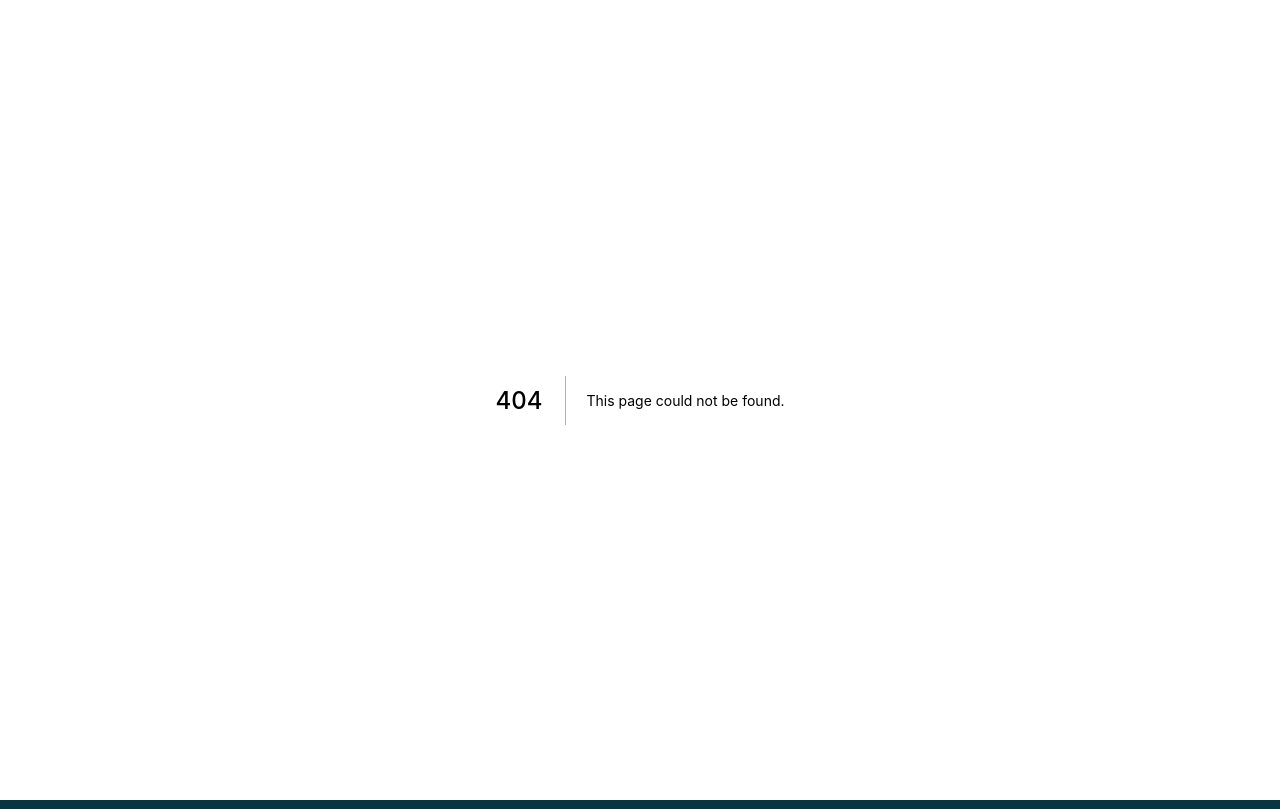
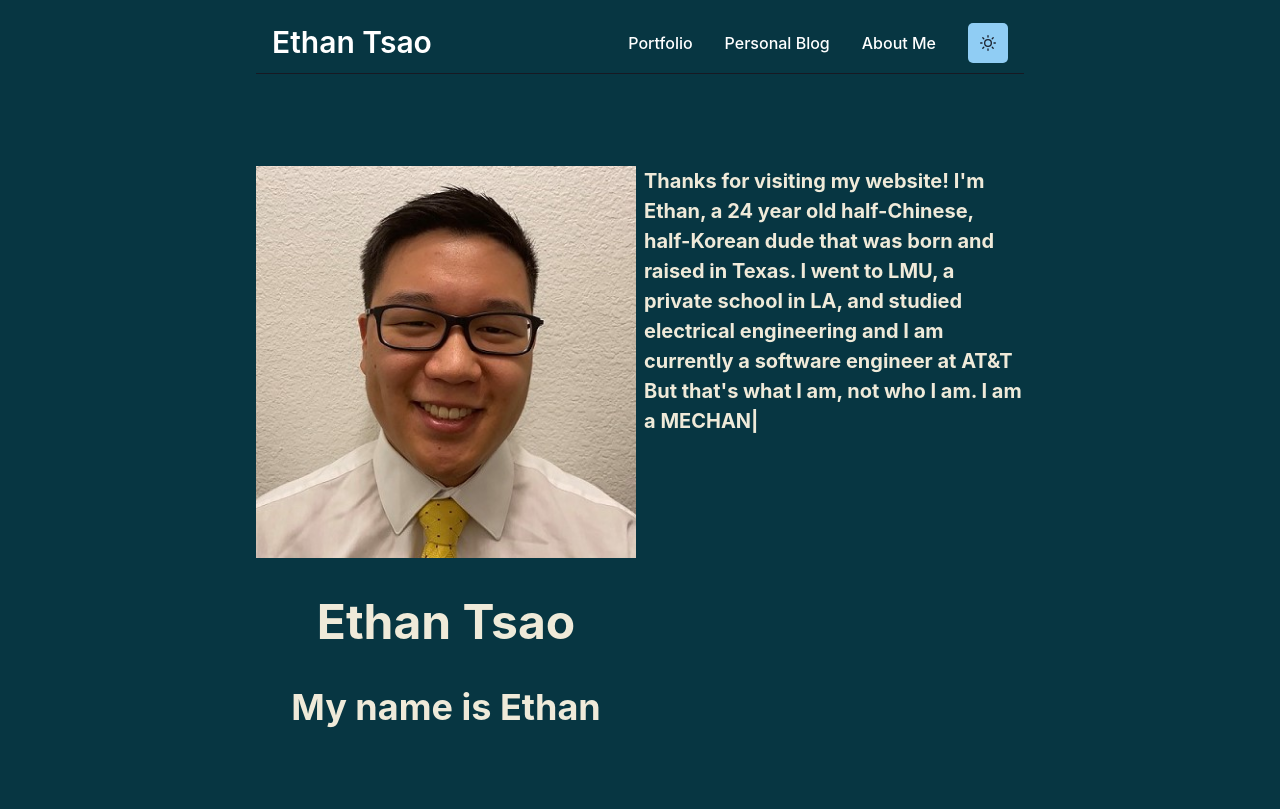
Before and after one commit to Ethan-Tsao/markdown-blog, a Next.js app: page /about in a window 1280 px wide. Before the commit this address had no page. Built offline with nearby package versions, Linux system fonts and the light colour scheme.

Commit message:
updated file paths; created about page

```diff
--- a/components/Navbar/index.tsx
+++ b/components/Navbar/index.tsx
@@ -340,7 +340,7 @@ const NAV_ITEMS: Array<NavItem> = [
       },
       {
         label: "Books",
-        href: "/blog",
+        href: "/book-blog",
       },
     ],
   },
@@ -350,6 +350,6 @@ const NAV_ITEMS: Array<NavItem> = [
   // },
   {
     label: "About Me",
-    href: "#",
+    href: "about",
   },
 ];
--- a/package.json
+++ b/package.json
@@ -26,6 +26,7 @@
     "react-dom": "17.0.2",
     "react-icons": "^4.2.0",
     "react-markdown": "^6.0.2",
+    "react-typed": "^1.2.0",
     "remark": "^13.0.0",
     "remark-html": "^13.0.1",
     "remark-parse": "^9.0.0",
--- /dev/null
+++ b/pages/about.tsx
@@ -0,0 +1,73 @@
+import {
+  Box,
+  Stack,
+  Heading,
+  Text,
+  Image,
+  useColorModeValue,
+} from "@chakra-ui/react";
+import Navbar from "components/Navbar";
+import Typed from "react-typed";
+
+const About = () => {
+  const mode = useColorModeValue("solarizedDark.600", "solarizedLight.500");
+  const typedStrings = [
+    "SOFTWARE ENGINEER",
+    "CLOUD ENGINEER",
+    "WEB DEVELOPER",
+    "GAMER",
+    "MECHANICAL KEYBOARD ENTHUSIAST",
+    "NERD",
+  ];
+  return (
+    <div>
+      <Box
+        maxW={{ base: "90%", lg: "65%" }}
+        mx="auto"
+        px={{ base: "6", lg: "8" }}
+        align="center"
+        color={mode}
+      >
+        <Navbar />
+        <Stack
+          //   align={"center"}
+          //   spacing={{ base: 8, md: 10 }}
+          py={{ base: 15, md: 20 }}
+          direction={{ base: "column", md: "row" }}
+        >
+          <Stack flex={1} spacing={{ base: 5, md: 10 }} align={"center"}>
+            <Box>
+              <Image src="images/about/img1.jpg" />
+            </Box>
+            <Heading size="2xl">
+              <Text>Ethan Tsao</Text>
+            </Heading>
+            <Heading>
+              <Text>My name is Ethan</Text>
+            </Heading>
+          </Stack>
+          <Stack flex={1} align={"flex-start"}>
+            <Heading textAlign="left" size={"md"} lineHeight={"1.5"}>
+              Thanks for visiting my website! I'm Ethan, a 24 year old
+              half-Chinese, half-Korean dude that was born and raised in Texas.
+              I went to LMU, a private school in LA, and studied electrical
+              engineering and I am currently a software engineer at AT&T But
+              that's what I am, not who I am. I am a{" "}
+              <Typed
+                strings={typedStrings}
+                typeSpeed={30}
+                backSpeed={30}
+                backDelay={300}
+                loop
+                showCursor
+                cursorChar="|"
+              />
+            </Heading>
+          </Stack>
+        </Stack>
+      </Box>
+    </div>
+  );
+};
+
+export default About;
--- a/pages/blog/[slug].tsx
+++ b/pages/book-blog/[slug].tsx
@@ -45,7 +45,7 @@ const PostPage: React.FC<Props> = ({
         <Image w="100%" src={cover_image} my={8} />
       </Flex>
       <Box color={mode}>
-        <ReactMarkdown components={ChakraUIRenderer()} children={content} />;
+        <ReactMarkdown components={ChakraUIRenderer()} children={content} />
       </Box>
     </Box>
   );
```
Also changed, not shown: components/Card/index.tsx (+1 -22 lines), pages/book-blog/index.tsx (renamed from pages/blog/index.tsx), public/images/about/img1.jpg (added), 1 other file (tests, documents, lock files or other folders).
